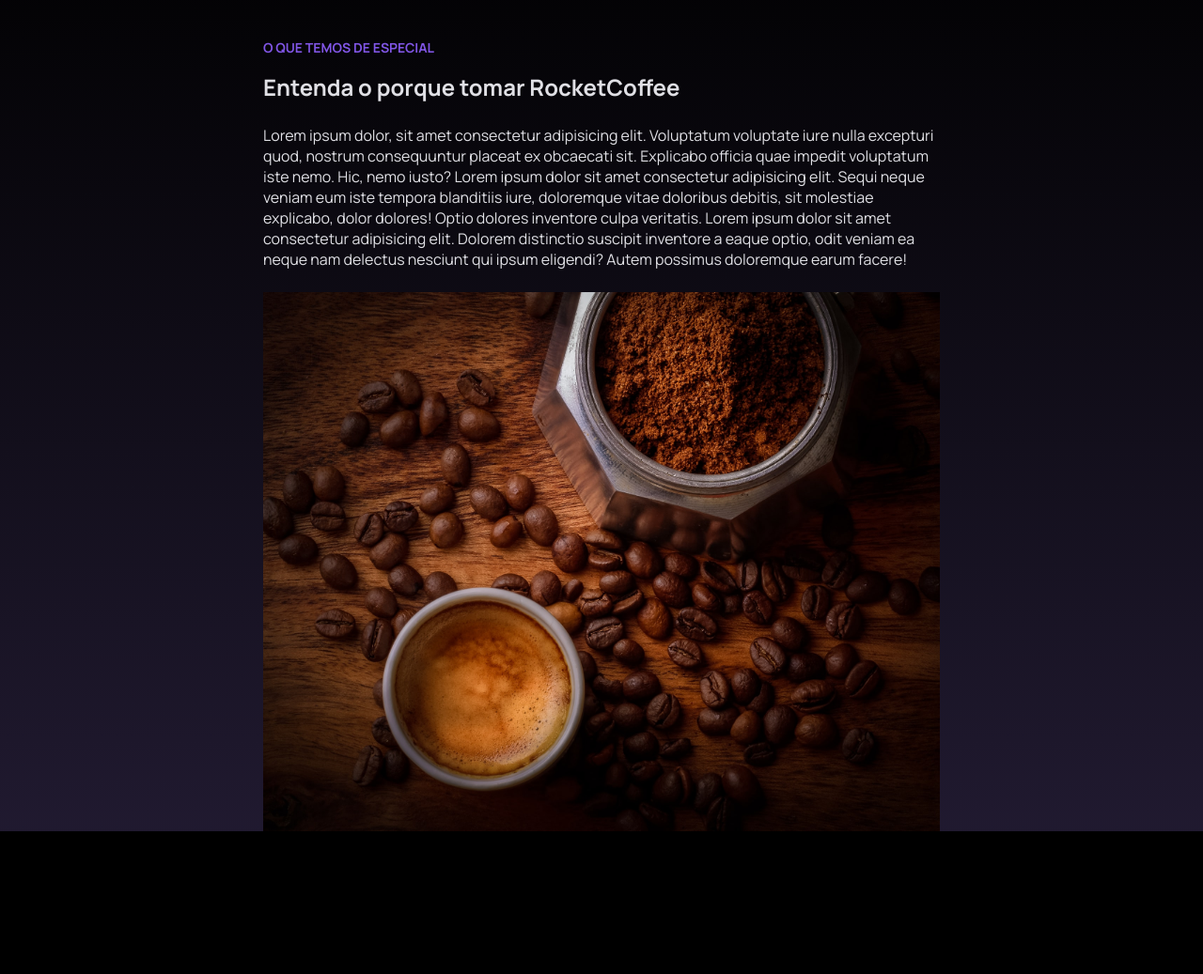
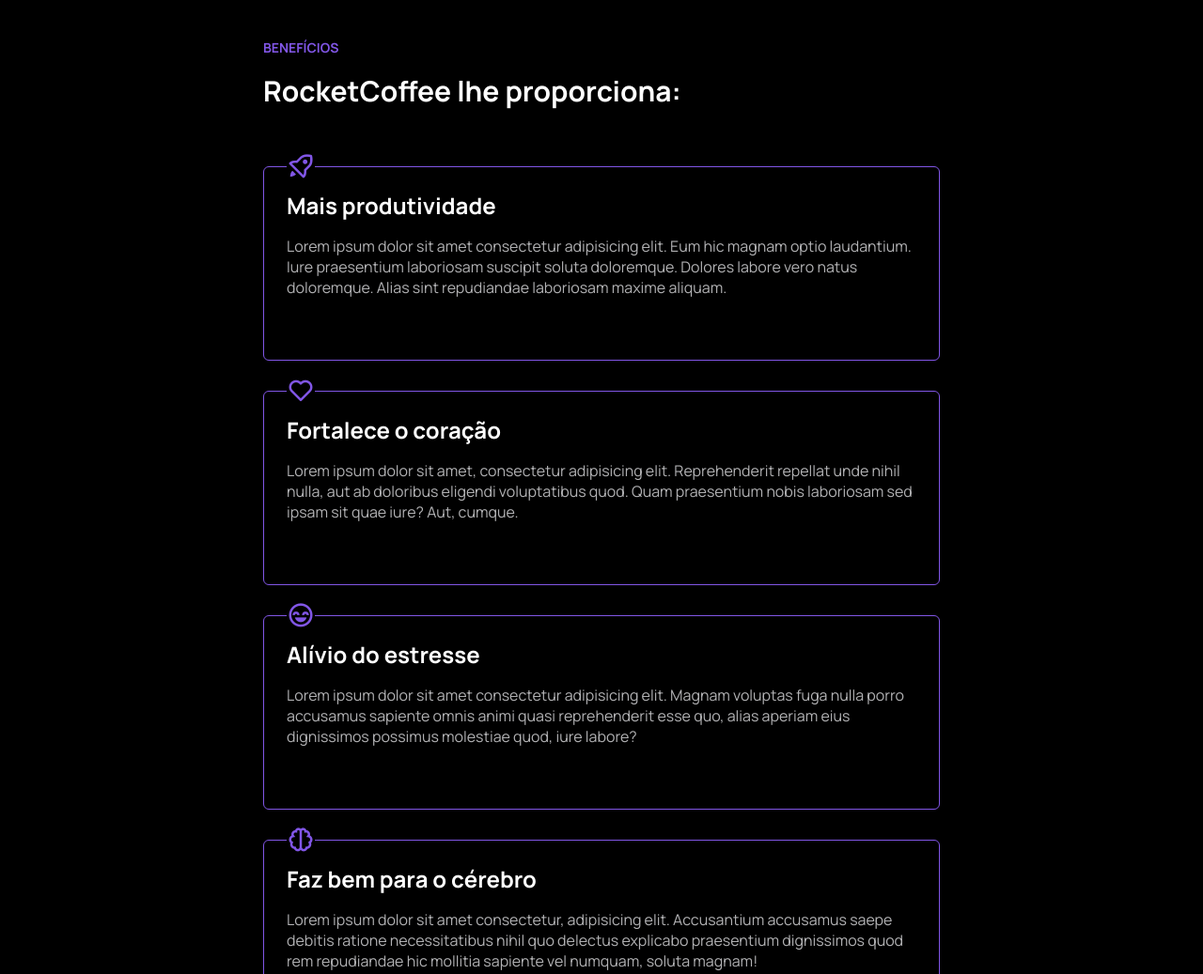
Before and after one commit to pabloccard/RocketCoffee, a plain HTML site: page index.html in a window 1280 px wide. Shown: the part 1160-2197 px from the top of the page at 94% size. Before the commit the page ends 2045 px from the top, so only its background shows below. Drawn offline with nearby package versions, Linux system fonts and the light colour scheme.

Commit message:
adicionando seção benefícios

```diff
--- a/index.html
+++ b/index.html
@@ -11,6 +11,7 @@
     <link href="https://fonts.googleapis.com/css2?family=Manrope:wght@400;700&display=swap" rel="stylesheet">
 
     <link rel="stylesheet" href="./style.css">
+    <link href='https://unpkg.com/boxicons@2.1.2/css/boxicons.min.css' rel='stylesheet'>
 
     <title>RocketCoffee</title>
 </head>
@@ -63,25 +64,40 @@
         </div>
     </section>
 
-    <section id="about">
+    <section id="benefits">
         <div class="wrapper">
+
             <header>
-                <h4>o que temos de especial</h4>
-                <h2>Entenda o porque tomar RocketCoffee</h2>
-                <p>Lorem ipsum dolor, sit amet consectetur adipisicing elit. Voluptatum voluptate iure nulla excepturi quod,
-                    nostrum consequuntur placeat ex obcaecati sit. Explicabo officia quae impedit voluptatum iste nemo. Hic,
-                    nemo iusto?
-                    Lorem ipsum dolor sit amet consectetur adipisicing elit. Sequi neque veniam eum iste tempora blanditiis
-                    iure, doloremque vitae doloribus debitis, sit molestiae explicabo, dolor dolores! Optio dolores
-                    inventore
-                    culpa veritatis.
-                    Lorem ipsum dolor sit amet consectetur adipisicing elit. Dolorem distinctio suscipit inventore a eaque optio, odit veniam ea neque nam delectus nesciunt qui ipsum eligendi? Autem possimus doloremque earum facere!
-                </p>
+                <h4>Benefícios</h4>
+                <h2>RocketCoffee lhe proporciona:</h2>
             </header>
+
+            <div class="cards">
+                <div class="card">
+                    <i class='bx bx-rocket' ></i>
+                    <h3>Mais produtividade</h3>
+                    <p>Lorem ipsum dolor sit amet consectetur adipisicing elit. Eum hic magnam optio laudantium. Iure praesentium laboriosam suscipit soluta doloremque. Dolores labore vero natus doloremque. Alias sint repudiandae laboriosam maxime aliquam.</p>
+                </div>
+                <div class="card">
+                    <i class='bx bx-heart' ></i>
+                    <h3>Fortalece o coração</h3>
+                    <p>Lorem ipsum dolor sit amet, consectetur adipisicing elit. Reprehenderit repellat unde nihil nulla, aut ab doloribus eligendi voluptatibus quod. Quam praesentium nobis laboriosam sed ipsam sit quae iure? Aut, cumque.</p>
+                </div>
+                <div class="card">
+                    <i class='bx bx-happy-beaming'></i>
+                    <h3>Alívio do estresse</h3>
+                    <p>Lorem ipsum dolor sit amet consectetur adipisicing elit. Magnam voluptas fuga nulla porro accusamus sapiente omnis animi quasi reprehenderit esse quo, alias aperiam eius dignissimos possimus molestiae quod, iure labore?</p>
+                </div>
+                <div class="card">
+                    <i class='bx bx-brain'></i>
+                    <h3>Faz bem para o cérebro</h3>
+                    <p>Lorem ipsum dolor sit amet consectetur, adipisicing elit. Accusantium accusamus saepe debitis ratione necessitatibus nihil quo delectus explicabo praesentium dignissimos quod rem repudiandae hic mollitia sapiente vel numquam, soluta magnam!</p>
+                </div>
+            </div>
 
 
 
-            <img src="./assets/janko-ferlic-h9Iq22JJlGk-unsplash.jpg" alt="mãos segurando grãos de café">
+
         </div>
 
     </section>
--- a/style.css
+++ b/style.css
@@ -8,9 +8,10 @@
 :root {
     font-size: 62.5%;
     --nav-height: 9.55rem;
+    --primary-color: hsla(258, 74%, 62%, 1);
     --line-color:hsla(240, 6%, 17%, 1);
-    --border-color: hsla(258, 74%, 62%, 1);
-    --dark-text: hsla(240, 9%, 89%, 1);
+
+    --dark-text: rgb(178, 178, 180);
     --blur-color: hsla(258, 100%, 71%, 1);
     --gradient-color: hsla(258, 74%, 71%, 0.2);
 
@@ -161,7 +162,7 @@ section .wrapper button {
     align-items: center;
     margin-top: 8.8rem;
     padding: 10px 30px;
-    border: 1px solid var(--border-color);
+    border: 1px solid var(--primary-color);
     border-radius: 0.6rem;
     text-transform: uppercase;
     color: white;
@@ -182,7 +183,7 @@ section .wrapper button img {
 .titles h2:last-child {
     color: black;
 
-    text-shadow: -1px -1px 0 var(--border-color), 1px -1px 0 var(--border-color), -1px 1px 0 var(--border-color), 1px 1px 0 var(--border-color);
+    text-shadow: -1px -1px 0 var(--primary-color), 1px -1px 0 var(--primary-color), -1px 1px 0 var(--primary-color), 1px 1px 0 var(--primary-color);
 }
 section #cups {
     width: 100%;
@@ -206,7 +207,7 @@ section .blur::before {
     bottom: 0;
     width: 50%;
     height: 50%;
-    background-color: var(--border-color);
+    background-color: var(--primary-color);
     filter: blur(6rem);
     z-index: -1;
 }
@@ -215,27 +216,52 @@ section .blur::before {
 
 /* ---------------- ABOUT----------------  */
 
-#about {
+#benefits {
     text-align: left;
     padding-top: 15rem;
-
-  background-image: linear-gradient( to top , var(--gradient-color) 1rem, black );
+    /* background-image: linear-gradient( to top , var(--gradient-color) 1rem, black ); */
+}
+#benefits header {
+    width: 100%;
+}
+#benefits .cards {
+    display: flex;
+    flex-direction: column;
+    gap: 3.2rem;
+}
+#benefits .card {
+    position: relative;
+    width: 100%;
+    height: 20.7rem;
+    padding: 2.4rem;
+    border: solid 1px var(--primary-color);
+    border-radius: 0.6rem;
 }
 
-#about h4 {
+#benefits h4 {
     font-size: 1.4rem;
     margin-bottom: 1.6rem;
     text-transform: uppercase;
-    color: var(--border-color);
+    color: var(--primary-color);
 }
-#about h2 {
-    margin-bottom: 2.4rem;
-    color: var(--dark-text);
+#benefits h2 {
+    font-size: 3rem;
+    margin-bottom: 6rem;
+    color: white;
 }
-#about p {
+#benefits .card i {
+    font-size: 3rem;
+    color: var(--primary-color);
+    background-color: black;
+    position: absolute;
+    top: -1.6rem;
+}
+#benefits .card h3 {
+    color: white;
+    font-size: 2.4rem;
+    margin-bottom: 1.6rem;
+}
+#benefits p {
     color: var(--dark-text);
     margin-bottom: 2.4rem;
 }
-#about img {
-   width: 100%;
-}
```
